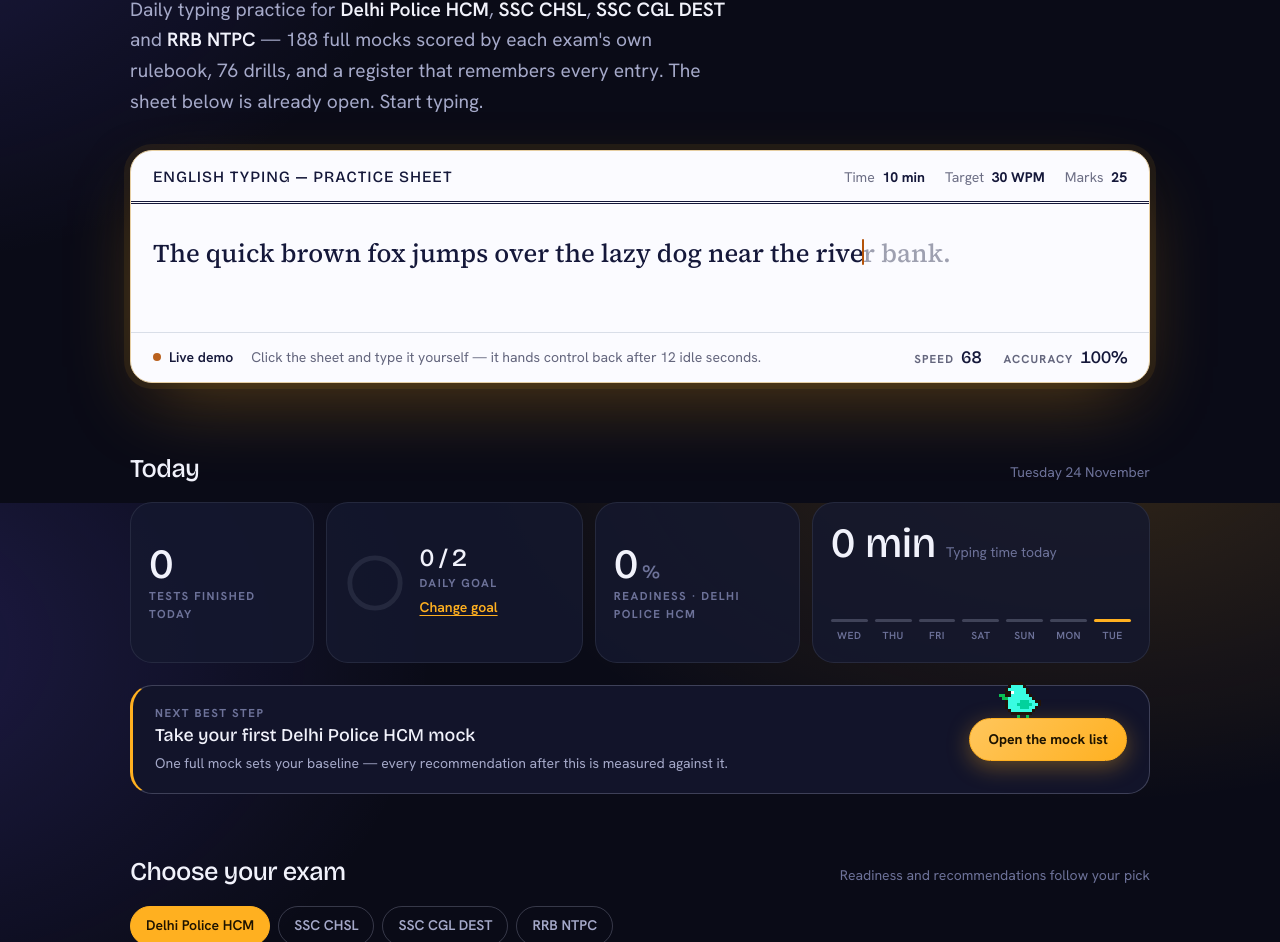
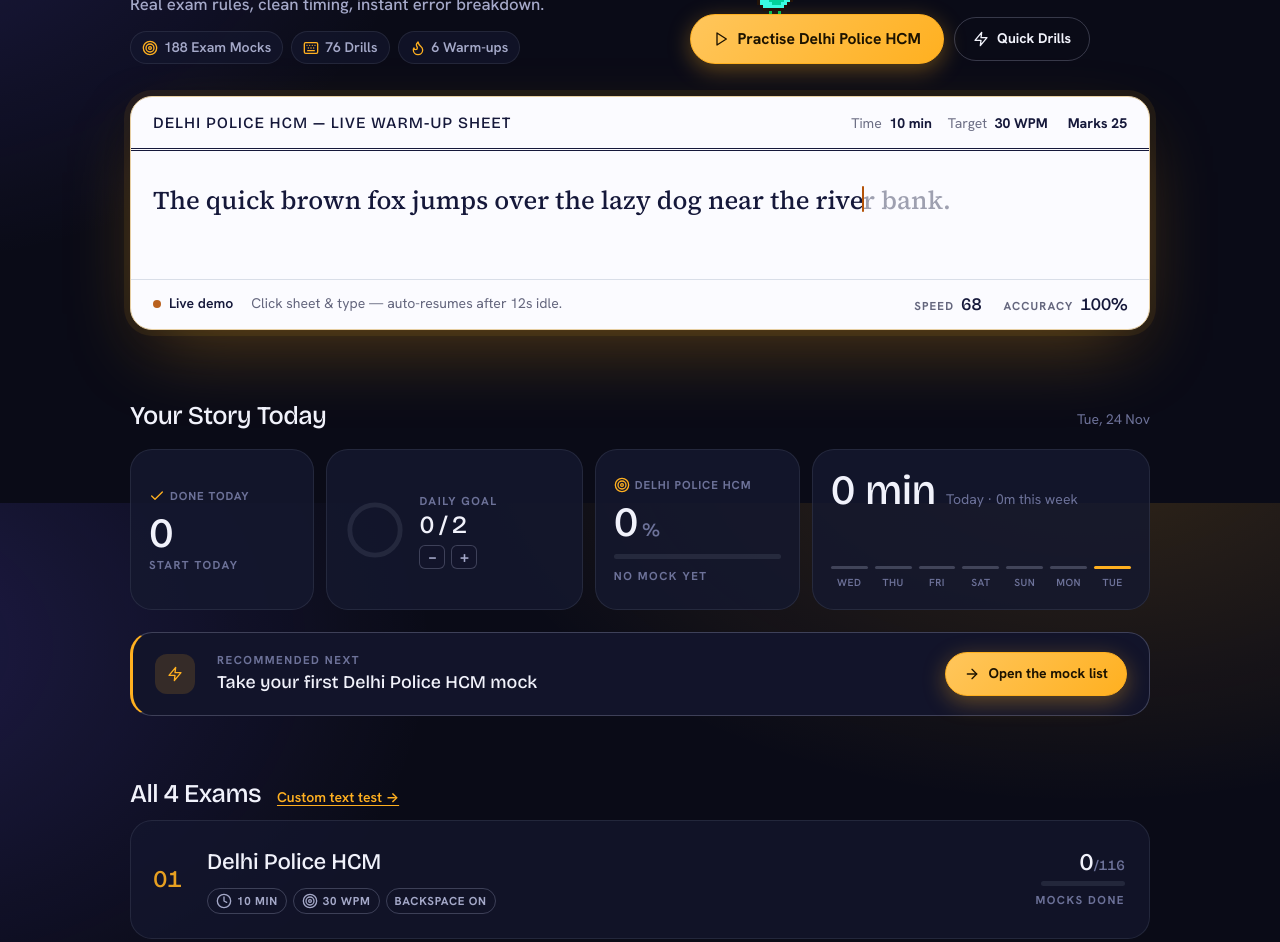
Before and after one commit to es9380/riyaz, a plain HTML site: page index.html in a window 1280 px wide. Shown: the part 297-1239 px from the top of the page. Drawn offline with nearby package versions, Linux system fonts and the light colour scheme.

Commit message:
Redesign Homepage hero & visual dashboard, prevent piix-pal click blocking, and upgrade SW strategy

```diff
--- a/features/home.js
+++ b/features/home.js
@@ -4,10 +4,10 @@
 
 import { COUNTS } from "../data/counts.js";
 import { EXAM_SPECS, specOf } from "../data/examSpecs.js";
-import { examState, go } from "../app.js";
+import { examState } from "../app.js";
 import * as store from "../core/store.js";
 import * as stats from "../core/stats.js";
-import { esc } from "../core/util.js";
+import { esc, icon } from "../core/util.js";
 
 const CIRC = 2 * Math.PI * 26;
 
@@ -499,34 +499,92 @@ window.addEventListener("hashchange", () => {
   if (el) el.remove();
 });
 
+function calcStreak(hist) {
+  if (!hist.length) return 0;
+  const days = new Set();
+  for (const h of hist) {
+    const d = new Date(h.ts || h.dateStr);
+    if (!Number.isNaN(d.getTime())) days.add(d.toDateString());
+  }
+  const cur = new Date();
+  cur.setHours(0, 0, 0, 0);
+  if (!days.has(cur.toDateString())) cur.setDate(cur.getDate() - 1);
+  let streak = 0;
+  while (days.has(cur.toDateString())) {
+    streak++;
+    cur.setDate(cur.getDate() - 1);
+  }
+  return streak;
+}
+
+function examBest(hist, examId) {
+  const mine = hist.filter((h) => (examId === "hcm" ? (!h.examId || h.examId === "hcm") : h.examId === examId));
+  const mocks = mine.filter((h) => h.mode === "mock");
+  const passed = mocks.filter((h) => h.qualified).length;
+  const bestNet = mine.length ? Math.max(...mine.map((h) => Math.round(h.net || 0))) : null;
+  const triedIds = new Set(mocks.map((h) => h.testId).filter(Boolean));
+  return { count: mine.length, mocksTried: triedIds.size, passed, bestNet };
+}
+
 /* ——— Page ——— */
 
 export function renderHome(view) {
   const hist = store.history();
   const examId = examState.get();
-  const spec = specOf(examId);
+  const spec = specOf(examId) || EXAM_SPECS[0];
   const todayCount = hist.filter((h) => sameDay(h.ts, Date.now())).length;
   const goal = Math.max(1, store.goal() || 2);
   const days = normDays(safeDays(hist), hist);
   const todayMin = days.length ? days[days.length - 1].minutes : 0;
+  const weekMin = days.reduce((s, d) => s + (d.minutes || 0), 0);
   const readiness = normReadiness(safeReadiness(hist, examId), hist, examId);
+  const readyPct = Math.round(readiness * 100);
+  const readyTier = readyPct >= 75 ? "ok" : readyPct >= 40 ? "mid" : "low";
+  const streak = calcStreak(hist);
+  const activeExamStats = examBest(hist, examId);
   const step = normNextStep(safeNext(hist, examId), hist, examId);
+  const totalMocks = COUNTS.mocks.hcm + COUNTS.mocks.chsl + COUNTS.mocks.cgl + COUNTS.mocks.rrb;
+
+  const sheetTarget = spec.targetWPM ? `${spec.targetWPM} WPM` : "Complete text";
+  const sheetRule = spec.id === "hcm" ? "Marks 25" : spec.backspace ? "Backspace On" : "Backspace Off";
 
   view.innerHTML = `
   <section class="hero">
+    <div class="hero-top">
+      <div class="hero-copy">
         <h1>One line a day,<br />in the register.<piix-pal pal="bitbug" hue="81" scale="3"></piix-pal></h1>
-    <p class="hero-lede">Daily typing practice for <strong>Delhi Police HCM</strong>, <strong>SSC CHSL</strong>,
-      <strong>SSC CGL DEST</strong> and <strong>RRB NTPC</strong> — ${COUNTS.mocks.hcm + COUNTS.mocks.chsl + COUNTS.mocks.cgl + COUNTS.mocks.rrb} full mocks
-      scored by each exam's own rulebook, ${COUNTS.drills} drills, and a register that remembers
-      every entry. The sheet below is already open. Start typing.</p>
+        <p class="hero-sub">Real exam rules, clean timing, instant error breakdown.</p>
+        <div class="hero-facts" aria-label="Library overview">
+          <span class="fact-pill">${icon("target", 14)} ${totalMocks} Exam Mocks</span>
+          <span class="fact-pill">${icon("keyboard", 14)} ${COUNTS.drills} Drills</span>
+          <span class="fact-pill">${icon("flame", 14)} ${COUNTS.warmups} Warm-ups</span>
+        </div>
+      </div>
+      <div class="hero-action-box">
+        <div class="exam-switch hero-exams" role="group" aria-label="Your active exam">
+          ${EXAM_SPECS.map((s) => `<button type="button" data-exam="${s.id}" aria-pressed="${s.id === examId}">${esc(s.short)}</button>`).join("")}
+        </div>
+        <div class="hero-ctas">
+          <a class="btn btn-primary btn-lg" id="heroMainCta" href="#/hub/${examId}">
+            ${icon("play", 16)}
+            <span>Practise ${esc(spec.short)}</span>
+          </a>
+          <piix-pal pal="pip" on="#heroMainCta" hue="114" scale="3"></piix-pal>
+          <a class="btn" href="#/studio">
+            ${icon("bolt", 16)}
+            <span>Quick Drills</span>
+          </a>
+        </div>
+      </div>
+    </div>
 
     <div class="demo" aria-label="Live typing demo — a practice sheet">
       <div class="sheet-top">
-        <span class="sheet-top-title">English Typing — Practice Sheet</span>
+        <span class="sheet-top-title">${esc(spec.short)} — Live Warm-up Sheet</span>
         <span class="sheet-top-fields" aria-hidden="true">
-          <span>Time <b>10 min</b></span>
-          <span>Target <b>30 WPM</b></span>
-          <span>Marks <b>25</b></span>
+          <span>Time <b>${spec.durationMin} min</b></span>
+          <span>Target <b>${esc(sheetTarget)}</b></span>
+          <span><b>${esc(sheetRule)}</b></span>
         </span>
       </div>
       <div class="demo-body" tabindex="0" role="textbox" aria-label="Typing demo. Activate to type the line yourself.">
@@ -534,7 +592,7 @@ export function renderHome(view) {
       </div>
       <div class="sheet-foot">
         <span class="demo-state"><span class="pulse" aria-hidden="true"></span><span class="demo-state-text">Live demo</span></span>
-        <span class="demo-hint">Click the sheet and type it yourself — it hands control back after 12 idle seconds.</span>
+        <span class="demo-hint">Click sheet &amp; type — auto-resumes after 12s idle.</span>
         <span class="demo-hud" aria-hidden="true">
           <span class="dh"><span>Speed</span><b class="dh-wpm num">0</b></span>
           <span class="dh"><span>Accuracy</span><b class="dh-acc num">100%</b></span>
@@ -545,41 +603,47 @@ export function renderHome(view) {
 
   <section class="section" aria-labelledby="todayH">
     <div class="section-head">
-      <h2 id="todayH">Today</h2>
-      <span class="aside">${new Date().toLocaleDateString("en-IN", { weekday: "long", day: "numeric", month: "long" })}</span>
+      <h2 id="todayH">Your Story Today</h2>
+      <span class="aside">${streak ? `${icon("flame", 14)} ${streak}-day streak · ` : ""}${new Date().toLocaleDateString("en-IN", { weekday: "short", day: "numeric", month: "short" })}</span>
     </div>
     <div class="today-strip">
       <div class="today-cell">
         <div class="readout">
+          <span class="tile-kicker">${icon("check", 14)} Done today</span>
           <span class="readout-value num" id="todayTests">${todayCount}</span>
-          <span class="label">Tests finished today</span>
+          <span class="label">${streak ? `${streak}-day streak` : "Start today"}</span>
         </div>
       </div>
       <div class="today-cell">
         <div class="dual-goal">
           ${ringSVG(Math.min(1, todayCount / goal), `Daily goal: ${todayCount} of ${goal} tests`)}
           <div class="dual-goal-text">
+            <span class="label">Daily goal</span>
             <span class="big num"><span id="goalNow">${todayCount}</span> / <span id="goalMax">${goal}</span></span>
-            <span class="label">Daily goal</span>
-            <span id="goalEditWrap"><button class="link-btn" id="goalChange" type="button">Change goal</button></span>
+            <div class="goal-stepper" aria-label="Adjust daily goal">
+              <button type="button" id="goalDec" aria-label="Decrease daily goal">−</button>
+              <button type="button" id="goalInc" aria-label="Increase daily goal">+</button>
+            </div>
           </div>
         </div>
       </div>
       <div class="today-cell">
         <div class="readout">
-          <span class="readout-value num" id="readyPct">${Math.round(readiness * 100)}<span class="unit">%</span></span>
-          <span class="label">Readiness · <span id="readyExam">${esc(spec ? spec.short : "")}</span></span>
+          <span class="tile-kicker">${icon("target", 14)} ${esc(spec.short)}</span>
+          <span class="readout-value num ready-${readyTier}" id="readyPct">${readyPct}<span class="unit">%</span></span>
+          <div class="mini-meter" aria-hidden="true"><i class="fill-${readyTier}" style="width:${readyPct}%"></i></div>
+          <span class="label">${activeExamStats.bestNet != null ? `Best ${activeExamStats.bestNet} WPM` : "No mock yet"}</span>
         </div>
       </div>
       <div class="today-cell wide">
         <div class="tt-head">
           <span class="tt-total num" id="ttTotal">${todayMin} min</span>
-          <span class="tt-when" id="ttWhen">Typing time today</span>
+          <span class="tt-when" id="ttWhen">Today · ${weekMin}m this week</span>
         </div>
         <div class="tt-bars" id="ttBars" role="group" aria-label="Typing time, last 7 days">
           ${days.map((d, i) => {
             const max = Math.max(30, ...days.map((x) => x.minutes));
-            const h = Math.max(6, Math.round((d.minutes / max) * 100));
+            const h = Math.max(8, Math.round((d.minutes / max) * 100));
             return `<button type="button" class="tt-bar${d.today ? " sel" : ""}" data-day="${i}"
               aria-label="${esc(d.full || d.label)}, ${d.minutes} minutes">
               <i style="height:${h}%"></i></button>`;
@@ -592,44 +656,52 @@ export function renderHome(view) {
     </div>
 
     <div class="next-step">
+      <span class="ns-ico" aria-hidden="true">${icon("bolt", 20)}</span>
       <div class="ns-text">
-        <p class="label">Next best step</p>
+        <p class="label">Recommended next</p>
         <p class="ns-title" id="nsTitle">${esc(step.title)}</p>
-        ${step.why ? `<p class="ns-why">${esc(step.why)}</p>` : ""}
       </div>
-      <a class="btn btn-primary" id="nsCta" href="${esc(step.hash)}">${esc(step.ctaLabel)}</a>
-      <piix-pal pal="pip" on="#nsCta" hue="114" scale="3"></piix-pal>
+      <a class="btn btn-primary" id="nsCta" href="${esc(step.hash)}">
+        ${icon("arrowRight", 15)}
+        <span>${esc(step.ctaLabel)}</span>
+      </a>
     </div>
   </section>
 
   <section class="section" aria-labelledby="examsH">
     <div class="section-head">
-      <h2 id="examsH">Choose your exam</h2>
-      <span class="aside">Readiness and recommendations follow your pick</span>
-    </div>
-    <div class="exam-switch" role="group" aria-label="Your exam">
-      ${EXAM_SPECS.map((s) => `<button type="button" data-exam="${s.id}" aria-pressed="${s.id === examId}">${esc(s.short)}</button>`).join("")}
+      <h2 id="examsH">All 4 Exams</h2>
+      <a class="link-btn" href="#/arena">Custom text test →</a>
     </div>
     <div class="exam-rows">
-      ${EXAM_SPECS.map((s) => `
+      ${EXAM_SPECS.map((s) => {
+        const st = examBest(hist, s.id);
+        const total = COUNTS.mocks[s.id] || 0;
+        const pct = total ? Math.round((st.mocksTried / total) * 100) : 0;
+        return `
         <a class="exam-row" href="#/hub/${s.id}">
           <span>
             <span class="er-name">${esc(s.name)}</span>
-            <span class="er-meta" style="display:block">${esc(s.posts)} · ${esc(s.durationLabel)} · Target ${esc(s.targetLabel)}</span>
+            <span class="er-chips">
+              <span class="chip">${icon("clock", 12)} ${s.durationMin} min</span>
+              <span class="chip">${icon("target", 12)} ${s.targetWPM ? `${s.targetWPM} WPM` : "Complete"}</span>
+              <span class="chip">${s.backspace ? "Backspace On" : "Backspace Off"}</span>
+              ${st.bestNet != null ? `<span class="chip chip-ok">${icon("trophy", 12)} Best ${st.bestNet} WPM</span>` : ""}
+            </span>
           </span>
           <span class="er-side">
-            <span class="er-count num">${COUNTS.mocks[s.id] || 0}</span>
-            <span class="label">Mocks</span>
+            <span class="er-count num">${st.mocksTried}<span class="er-total">/${total}</span></span>
+            <span class="mini-meter er-meter" aria-hidden="true"><i class="fill-accent" style="width:${pct}%"></i></span>
+            <span class="label">Mocks done</span>
           </span>
-        </a>`).join("")}
+        </a>`;
+      }).join("")}
     </div>
   </section>`;
 
   mountDemo(view);
 
-  /* Typing-time bars: peek at a day, revert to today after 4.5s. After an
-     auto-revert, the bar under a resting pointer stays muted until the
-     pointer leaves the strip or picks another bar (the v20 lesson). */
+  /* Typing-time bars: peek at a day, revert to today after 4.5s. */
   const barsWrap = view.querySelector("#ttBars");
   const ttTotal = view.querySelector("#ttTotal");
   const ttWhen = view.querySelector("#ttWhen");
@@ -644,7 +716,7 @@ export function renderHome(view) {
     const d = days[i];
     if (!d) return;
     ttTotal.textContent = `${d.minutes} min`;
-    ttWhen.textContent = d.today ? "Typing time today" : `Typing time · ${d.full || d.label}`;
+    ttWhen.textContent = d.today ? `Today · ${weekMin}m this week` : `${d.full || d.label}`;
     if (revertTimer) clearTimeout(revertTimer);
     if (!d.today) {
       revertTimer = setTimeout(() => {
@@ -665,61 +737,30 @@ export function renderHome(view) {
     barsWrap.addEventListener("mouseleave", () => { spentBar = -1; });
   }
 
-  /* Daily goal: inline change, saved through the store. */
-  function wireGoalEdit() {
-    const goalBtn = view.querySelector("#goalChange");
-    if (!goalBtn) return;
-    goalBtn.addEventListener("click", () => {
-      const currentGoal = Math.max(1, store.goal() || 2);
-      const wrap = view.querySelector("#goalEditWrap");
-      wrap.innerHTML = `<span class="goal-edit-inline">
-        <input id="goalInput" type="number" min="1" max="10" value="${currentGoal}"
-          aria-label="Daily goal, tests per day" />
-        <button class="link-btn" id="goalSave" type="button">Save</button>
-        <button class="link-btn link-muted" id="goalCancel" type="button">Cancel</button></span>`;
-      const input = wrap.querySelector("#goalInput");
-      input.focus();
-      input.select();
-
-      const closeEdit = () => {
-        wrap.innerHTML = `<button class="link-btn" id="goalChange" type="button">Change goal</button>`;
-        wireGoalEdit();
-      };
-
-      const saveGoal = () => {
-        store.setGoal(parseInt(input.value, 10));
-        /* Show the EFFECTIVE stored goal, never the raw typed value: the
-           store's valid range is 1–10, so display and storage must be read
-           back from the store to guarantee they can never disagree. */
+  /* Instant +/- goal stepper synced with store + ring */
+  function syncGoalUI() {
     const effective = store.goal();
-        view.querySelector("#goalMax").textContent = String(effective);
+    const gMax = view.querySelector("#goalMax");
+    if (gMax) gMax.textContent = String(effective);
     const ring = view.querySelector(".dual-goal .mini-ring");
     if (ring) {
       ring.setAttribute("aria-label", `Daily goal: ${todayCount} of ${effective} tests`);
       const fg = ring.querySelector(".ring-fg");
       if (fg) fg.setAttribute("stroke-dashoffset", (CIRC * (1 - Math.min(1, todayCount / effective))).toFixed(1));
     }
-        closeEdit();
-      };
+  }
 
-      wrap.querySelector("#goalSave").addEventListener("click", saveGoal);
-      wrap.querySelector("#goalCancel").addEventListener("click", closeEdit);
-      input.addEventListener("keydown", (e) => {
-        if (e.key === "Enter") { e.preventDefault(); saveGoal(); }
-        else if (e.key === "Escape") { e.preventDefault(); closeEdit(); }
-      });
-    });
-  }
-  wireGoalEdit();
+  const gDec = view.querySelector("#goalDec");
+  const gInc = view.querySelector("#goalInc");
+  if (gDec) gDec.addEventListener("click", () => { store.setGoal(store.goal() - 1); syncGoalUI(); });
+  if (gInc) gInc.addEventListener("click", () => { store.setGoal(store.goal() + 1); syncGoalUI(); });
 
-  /* Exam switcher: readiness + next step follow the pick. */
+  /* Exam switcher: hero CTA, live sheet header, readiness + next step follow the pick. */
   view.querySelectorAll("[data-exam]").forEach((btn) => {
     btn.addEventListener("click", () => examState.set(btn.dataset.exam));
   });
 
-  /* Delight layer: load the two stock pals declared in this page's
-     markup, the moss behaviour pack Munshi depends on, and settle
-     Munshi into the footer brand line. */
+  /* Delight layer */
   injectPal("bitbug");
   injectPal("pip");
   injectPal("moss");
@@ -740,3 +781,14 @@ window.addEventListener("ts:exam", () => {
   const view = document.getElementById("view");
   if (view && view.querySelector(".hero")) renderHome(view);
 });
+
+window.addEventListener("ts:prefs", () => {
+  const view = document.getElementById("view");
+  if (view && view.querySelector("#goalMax")) {
+    const g = store.goal();
+    view.querySelector("#goalMax").textContent = String(g);
+    const todayCount = parseInt(view.querySelector("#todayTests")?.textContent || "0", 10);
+    const fg = view.querySelector(".dual-goal .ring-fg");
+    if (fg) fg.setAttribute("stroke-dashoffset", (CIRC * (1 - Math.min(1, todayCount / g))).toFixed(1));
+  }
+});
--- a/styles/base.css
+++ b/styles/base.css
@@ -59,6 +59,11 @@ button {
   outline: 2px solid var(--focus-ring);
   outline-offset: 2px;
   border-radius: 4px;
+}
+
+piix-pal,
+piix-pal canvas {
+  pointer-events: none !important;
 }
 
 ::selection {
--- a/styles/pages.css
+++ b/styles/pages.css
@@ -5,7 +5,14 @@
 /* ——— Home hero ——— */
 
 .hero {
-  padding: 30px 0 8px;
+  padding: 20px 0 8px;
+}
+
+.hero-top {
+  display: grid;
+  grid-template-columns: minmax(0, 1.15fr) minmax(0, 1fr);
+  gap: 20px 32px;
+  align-items: end;
 }
 
 .hero h1 {
@@ -16,17 +23,161 @@
   max-width: 14ch;
 }
 
-.hero-lede {
-  margin-top: 16px;
-  font-size: 1.13rem;
-  line-height: 1.6;
+.hero-sub {
+  margin-top: 12px;
+  font-size: 1.05rem;
   color: var(--ink-2);
-  max-width: 56ch;
+  font-weight: 500;
 }
 
-.hero-lede strong {
+.hero-facts {
+  display: flex;
+  flex-wrap: wrap;
+  gap: 8px;
+  margin-top: 14px;
+}
+
+.fact-pill {
+  display: inline-flex;
+  align-items: center;
+  gap: 6px;
+  padding: 5px 11px;
+  border-radius: var(--radius-pill);
+  border: 1px solid var(--line);
+  background: color-mix(in srgb, var(--surface) 65%, transparent);
+  color: var(--ink-2);
+  font-size: var(--fs-small);
+  font-weight: 550;
+}
+
+.fact-pill svg {
+  color: var(--accent);
+}
+
+.hero-action-box {
+  display: grid;
+  gap: 14px;
+  justify-items: start;
+}
+
+.hero-exams {
+  margin: 0;
+}
+
+.hero-ctas {
+  display: flex;
+  flex-wrap: wrap;
+  align-items: center;
+  gap: 10px;
+}
+
+.btn-lg {
+  padding: 12px 22px;
+  font-size: 0.98rem;
+}
+
+.tile-kicker {
+  display: inline-flex;
+  align-items: center;
+  gap: 5px;
+  font-size: var(--fs-micro);
+  font-weight: 700;
+  letter-spacing: 0.08em;
+  text-transform: uppercase;
+  color: var(--ink-3);
+  margin-bottom: 6px;
+}
+
+.tile-kicker svg {
+  color: var(--accent);
+}
+
+.goal-stepper {
+  display: inline-flex;
+  gap: 6px;
+  margin-top: 4px;
+}
+
+.goal-stepper button {
+  width: 26px;
+  height: 24px;
+  border-radius: 6px;
+  border: 1px solid var(--line-strong);
+  background: var(--bg-raise);
+  color: var(--ink-2);
+  font-weight: 700;
+  line-height: 1;
+  transition: border-color var(--dur) var(--ease), color var(--dur) var(--ease), background-color var(--dur) var(--ease);
+}
+
+.goal-stepper button:hover {
+  border-color: var(--accent);
   color: var(--ink);
-  font-weight: 600;
+}
+
+.mini-meter {
+  width: 100%;
+  height: 5px;
+  border-radius: 999px;
+  background: var(--line);
+  overflow: hidden;
+  margin: 8px 0 6px;
+}
+
+.mini-meter i {
+  display: block;
+  height: 100%;
+  border-radius: 999px;
+  transition: width 0.5s var(--ease);
+}
+
+.mini-meter .fill-ok { background: var(--ok); }
+.mini-meter .fill-mid,
+.mini-meter .fill-accent { background: var(--accent); }
+.mini-meter .fill-low { background: var(--ink-3); }
+
+.ready-ok { color: var(--ok); }
+.ready-mid { color: var(--accent); }
+
+.ns-ico {
+  width: 40px;
+  height: 40px;
+  border-radius: 12px;
+  background: var(--accent-dim);
+  color: var(--accent);
+  display: grid;
+  place-items: center;
+  flex: none;
+}
+
+.er-chips {
+  display: flex;
+  flex-wrap: wrap;
+  gap: 6px;
+  margin-top: 8px;
+}
+
+.chip-ok {
+  border-color: color-mix(in srgb, var(--ok) 45%, var(--line));
+  color: var(--ok);
+}
+
+.er-total {
+  font-size: 0.6em;
+  color: var(--ink-3);
+  font-weight: 500;
+}
+
+.er-meter {
+  width: 84px;
+  margin: 4px 0 2px;
+}
+
+@media (max-width: 860px) {
+  .hero-top {
+    grid-template-columns: 1fr;
+    gap: 18px;
+  }
 }
 
 /* ——— Live demo: the hero IS the answer sheet ——— */
@@ -61,9 +212,14 @@
 .sheet-top-fields {
   margin-left: auto;
   display: flex;
-  gap: 20px;
+  flex-wrap: wrap;
+  gap: 6px 16px;
   font-size: var(--fs-small);
   color: color-mix(in srgb, var(--sheet-ink) 62%, transparent);
+}
+
+.sheet-top-fields span {
+  white-space: nowrap;
 }
 
 .sheet-top-fields b {
```
Also changed, not shown: index.html (+1 -1 lines), sw.js (+51 -9 lines). Lines whose indentation alone changed are shown as unchanged.
